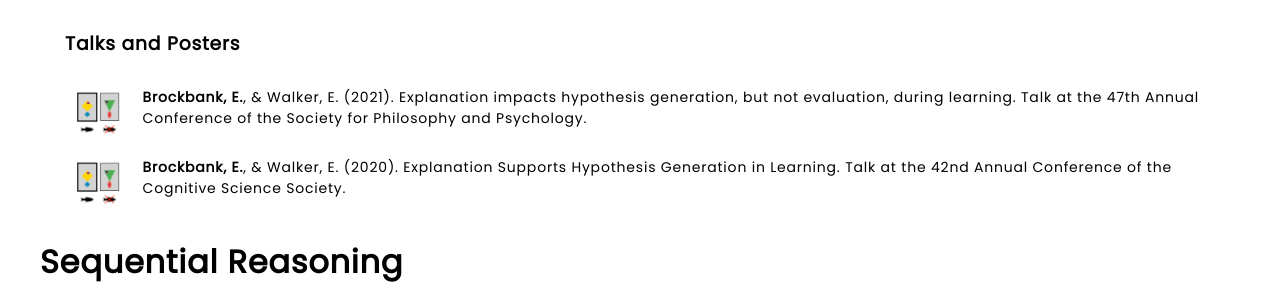
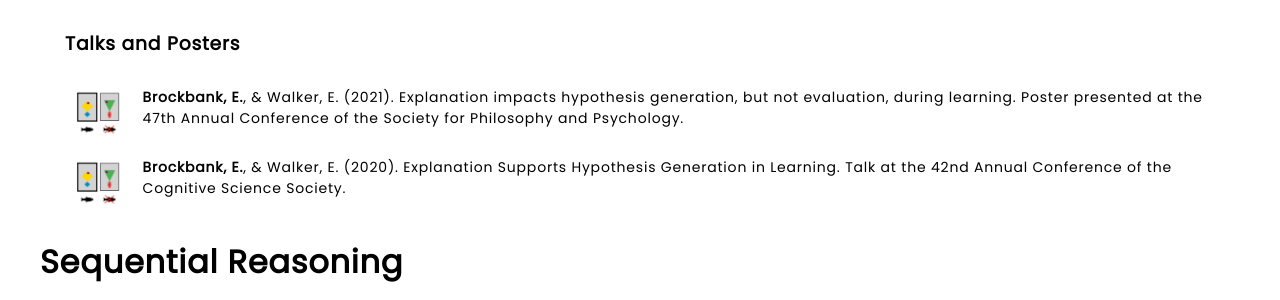
Before and after one commit to erik-brockbank/website, a Flask app: page /research in a window 1280 px wide. Shown: the part 1271-1571 px from the top of the page. Run offline with Flask 2, Linux system fonts and the light colour scheme.

Commit message:
correction

```diff
--- a/templates/research.html
+++ b/templates/research.html
@@ -119,7 +119,7 @@
             <a href="https://youtu.be/UyVWc3YL2Uw">
               <b>Brockbank, E.</b>, & Walker, E. (2021).
               Explanation impacts hypothesis generation, but not evaluation, during learning.
-              Talk at the 47th Annual Conference of the Society for Philosophy and Psychology.
+              Poster presented at the 47th Annual Conference of the Society for Philosophy and Psychology.
             </a>
           </span>
         </div>
```
